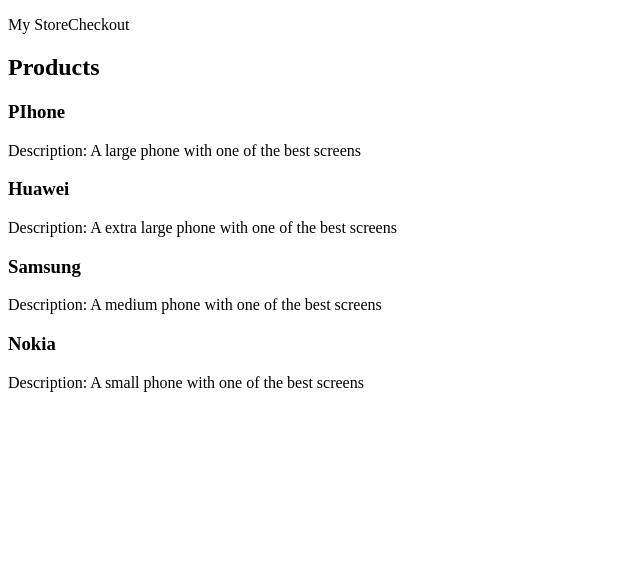
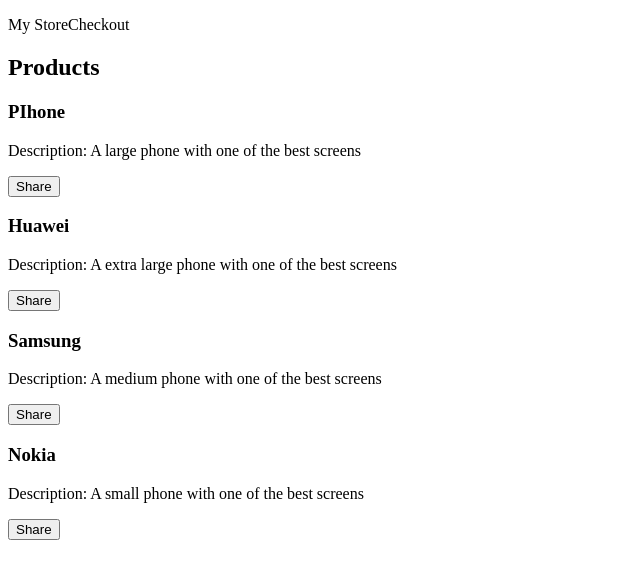
Before and after one commit to erhic/MStore, an Angular app: page / in a window 1280 px wide. Shown: the top 578 px of the page, without its empty margins (0-640 px from the left). Built offline with nearby package versions, Linux system fonts and the light colour scheme.

Commit message:
added a button that will start running a function share when clicked

```diff
--- a/src/app/productlist/productlist.component.html
+++ b/src/app/productlist/productlist.component.html
@@ -5,6 +5,6 @@
     <p *ngIf="product.description">
       Description: {{product.description}}</p>
 
-
+    <button type="button" class="btn btn-sm btn-primary" (click)="share()">Share</button>
   </div>
 </div>
--- a/src/app/productlist/productlist.component.ts
+++ b/src/app/productlist/productlist.component.ts
@@ -10,4 +10,9 @@
 //we are storing the data from the json file here to be looped in the template of theis component
   products = [...products]
 
+
+  //a function that is called by click of share button in template of this component
+  share(){
+
+  }
 }
```
